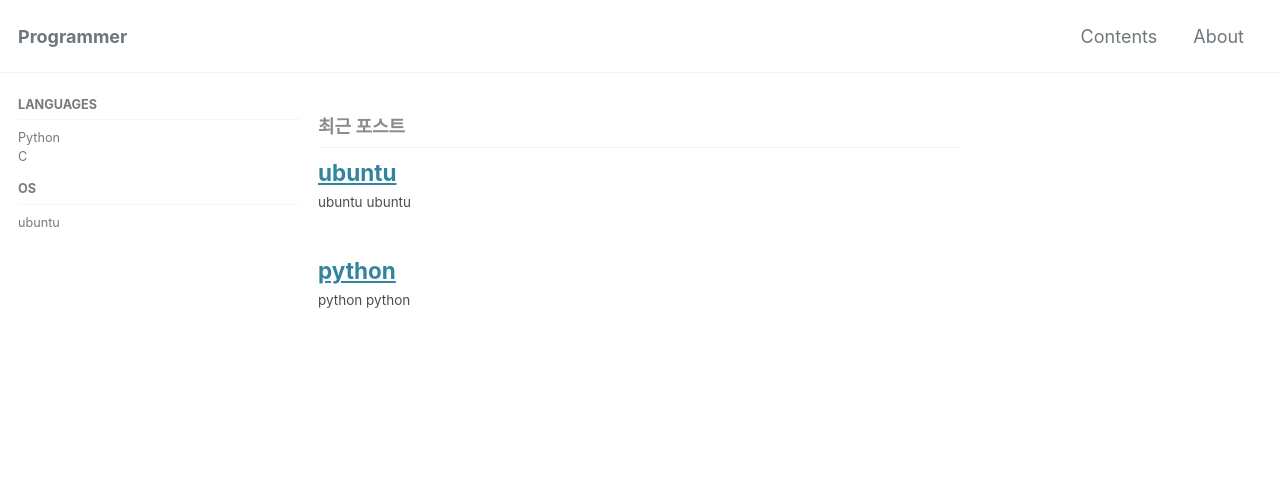
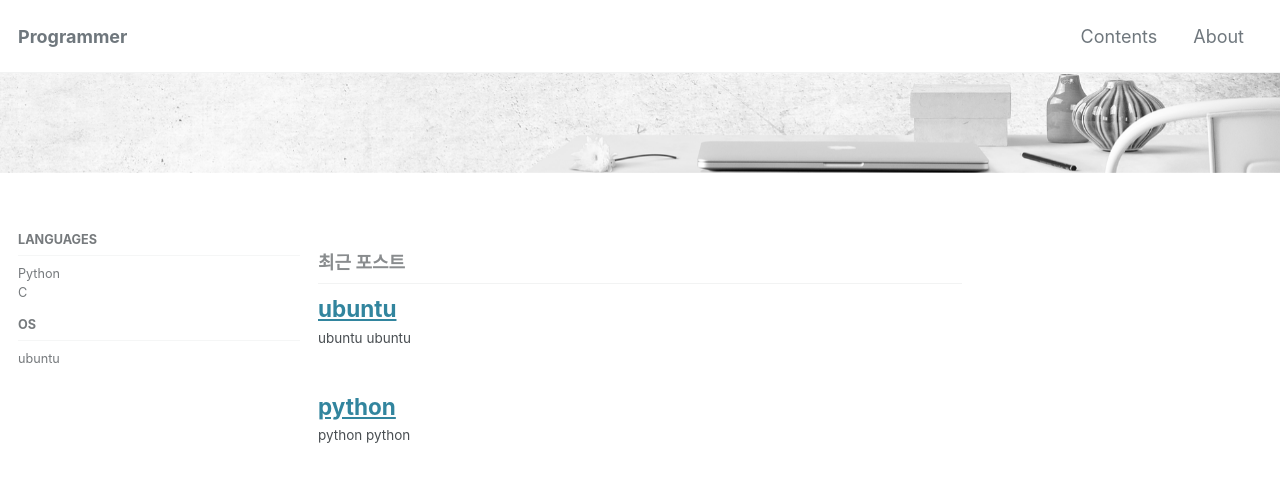
Before and after one commit to soobokjin/soobokjin.github.io, a Jekyll site: the page built from index.html, in a window 1280 px wide and 900 px high. Shown: the top 482 px of the window. Built offline with Jekyll 4.4.1, drawn with Linux system fonts in a browser that asks for light colours; cached includes are drawn as plain includes; nearby versions of some CDN libraries; the list of posts is cut into pages by our own code.

Commit message:
Add main images

```diff
--- a/_config.yml
+++ b/_config.yml
@@ -229,6 +229,8 @@ defaults:
       comments: true
       share: false
       related: true
+      header:
+        image: /assets/images/main-image.jpg
   - scope:
       path: ""
       type: posts
@@ -244,3 +246,5 @@ defaults:
       toc: true
       toc_sticky: true
       toc_label: "Contents"
+      header:
+        image: /assets/images/main-image.jpg
--- a/index.html
+++ b/index.html
@@ -1,4 +1,6 @@
 ---
 layout: home
 author_profile: false
+header:
+  image:  /assets/images/main-image.jpg
 ---
```
Also changed, not shown: _pages/contents/language/python.md (+0 -1 lines), assets/images/main-image.jpg (added).
